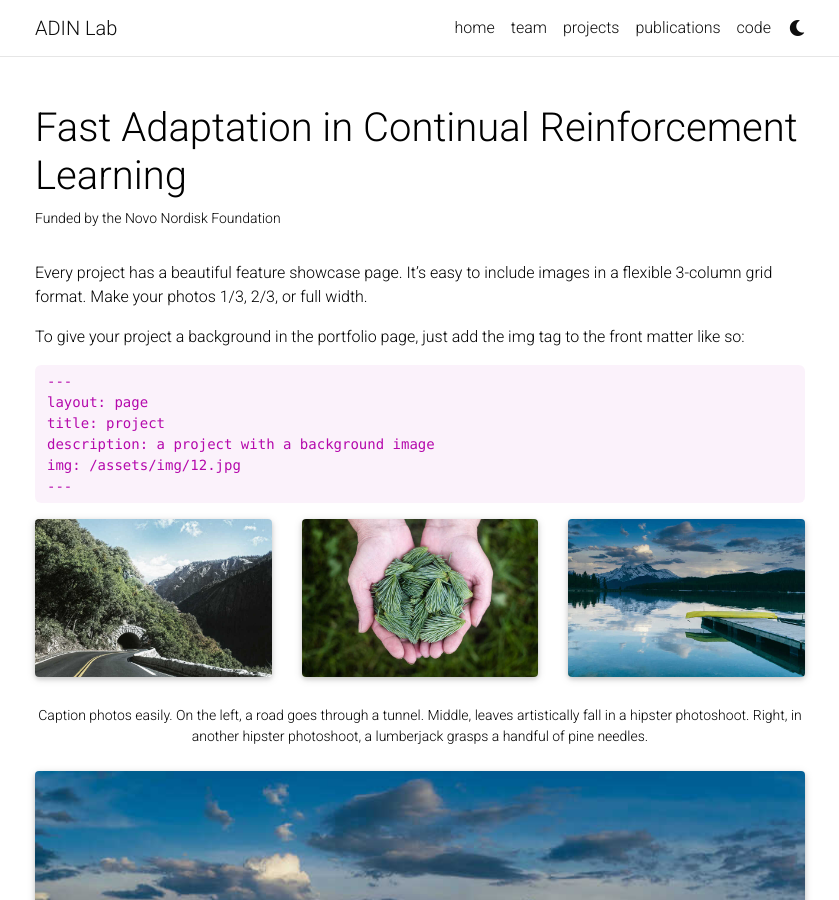
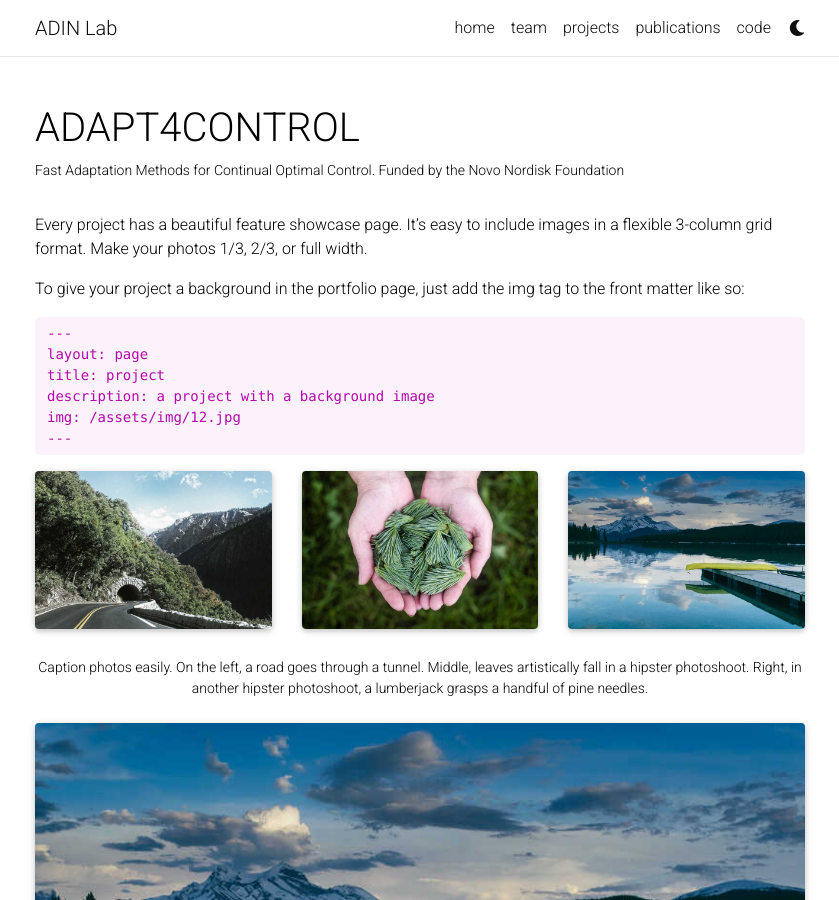
Before and after one commit to nicklaswerge/web, a Jekyll site: the page built from _projects/1_project.md, in a window 1280 px wide and 900 px high. Shown: the whole window, without its empty margins (220-1059 px from the left). Built offline with Jekyll 4.4.1, drawn with Linux system fonts in a browser that asks for light colours; full-size pictures stand in for the smaller copies a plugin makes; comment, search, counter and statistics services are not loaded; a style sheet for code colours, icons or effects is not loaded.

Commit message:
Update 1_project.md

```diff
--- a/_projects/1_project.md
+++ b/_projects/1_project.md
@@ -1,7 +1,7 @@
 ---
 layout: page
-title: Fast Adaptation in Continual Reinforcement Learning
-description: Funded by the Novo Nordisk Foundation
+title: ADAPT4CONTROL
+description: Fast Adaptation Methods for Continual Optimal Control. Funded by the Novo Nordisk Foundation
 img: assets/img/12.jpg
 importance: 1
 category: work
```
